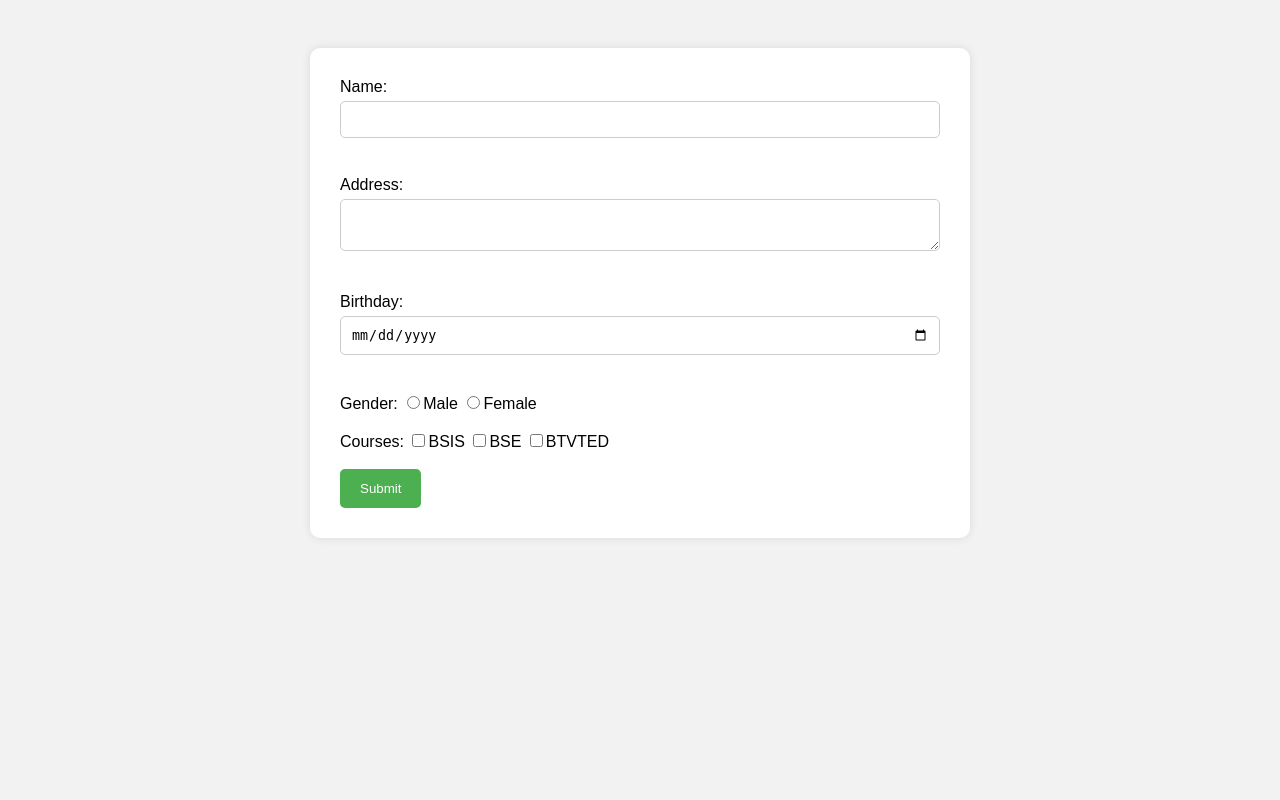
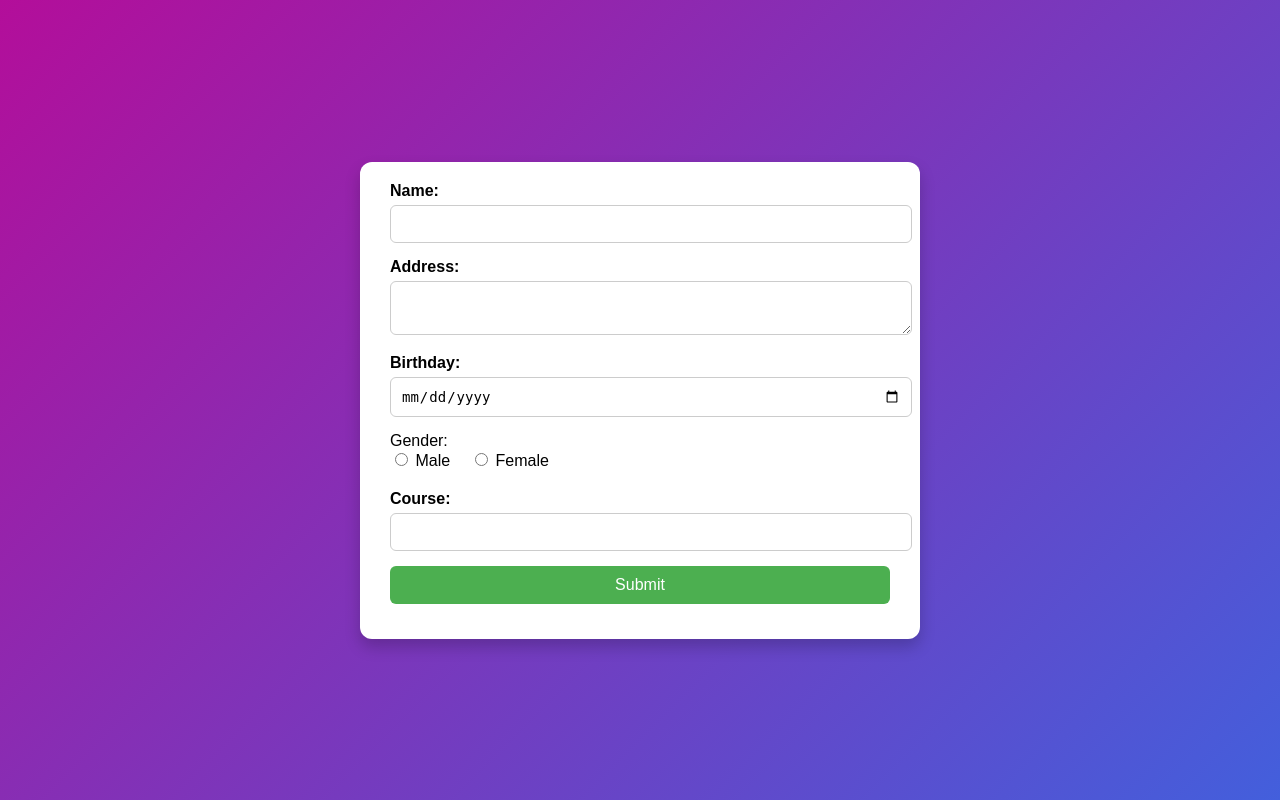
Before and after one commit to CKD121002/WEBDEV, a PHP site: page /create.php in a window 1280 px wide. Run offline with PHP 8.4, Linux system fonts and the light colour scheme; data that the repository does not hold is empty.

Commit message:
Add files via upload

```diff
--- a/CRUD/create.css
+++ b/CRUD/create.css
@@ -1,61 +1,63 @@
 body {
     font-family: Arial, sans-serif;
-    background-color: #f2f2f2;
-    padding: 40px;
+    background: linear-gradient(135deg, #b30e9a, #435fdc); /* Light blue to purple gradient */
+    display: flex;
+    justify-content: center;
+    align-items: center;
+    height: 100vh;
+    margin: 0;
 }
 
-form {
-    background-color: white;
-    max-width: 600px;
-    margin: auto;
-    padding: 30px;
-    border-radius: 10px;
-    box-shadow: 0px 0px 10px rgba(0,0,0,0.1);
-}
-
-input[type="text"],
-input[type="date"],
-textarea {
+.form-container {
+    background: white;
+    padding: 20px 30px;
+    border-radius: 12px;
+    box-shadow: 0 8px 16px rgba(0, 0, 0, 0.2);
     width: 100%;
-    padding: 10px;
-    margin-top: 5px;
-    margin-bottom: 20px;
-    border: 1px solid #ccc;
-    border-radius: 5px;
-    box-sizing: border-box;
-}
-
-textarea {
-    resize: vertical;
-}
-
-input[type="submit"] {
-    background-color: #4CAF50;
-    color: white;
-    padding: 12px 20px;
-    border: none;
-    border-radius: 5px;
-    cursor: pointer;
-}
-
-input[type="submit"]:hover {
-    background-color: #45a049;
-}
-
-label {
-    font-weight: bold;
-}
-
-.error {
-    color: red;
-    font-size: 0.9em;
+    max-width: 500px;
 }
 
 .form-group {
     margin-bottom: 15px;
 }
 
-h3 {
-    text-align: center;
-    color: green;
+.form-group label {
+    font-weight: bold;
+    display: block;
+    margin-bottom: 5px;
 }
+
+.form-group input,
+.form-group textarea {
+    width: 100%;
+    padding: 10px;
+    border: 1px solid #ccc;
+    border-radius: 6px;
+    font-size: 14px;
+}
+
+.form-group input[type="submit"] {
+    background-color: #4CAF50;
+    color: white;
+    border: none;
+    padding: 10px 15px;
+    font-size: 16px;
+    border-radius: 6px;
+    cursor: pointer;
+}
+
+.form-group input[type="submit"]:hover {
+    background-color: #45a049;
+}
+.gender-options {
+    display: flex;
+    gap: 20px;
+    margin-bottom: 20px;
+    align-items: center;
+}
+
+
+.error {
+    color: red;
+    font-size: 13px;
+}
--- a/CRUD/create.php
+++ b/CRUD/create.php
@@ -1,96 +1,76 @@
+<?php
+include 'database.php';
+
+$errors = [];
+$name = $address = $birthday = $gender = $course = '';
+
+// Handle form submission
+if ($_SERVER["REQUEST_METHOD"] == "POST") {
+    $name = trim($_POST["name"]);
+    $address = trim($_POST["address"]);
+    $birthday = $_POST["birthday"];
+    $gender = $_POST["gender"];
+    $course = trim($_POST["course"]);
+
+    if (empty($name)) $errors['name'] = "Name is required";
+    if (empty($address)) $errors['address'] = "Address is required";
+    if (empty($birthday)) $errors['birthday'] = "Birthday is required";
+    if (empty($gender)) $errors['gender'] = "Gender is required";
+    if (empty($course)) $errors['course'] = "Course is required";
+
+    if (count($errors) === 0) {
+        $stmt = $conn->prepare("INSERT INTO user (name, address, birthday, gender, course) VALUES (?, ?, ?, ?, ?)");
+        $stmt->bind_param("sssss", $name, $address, $birthday, $gender, $course);
+        $stmt->execute();
+        $stmt->close();
+        header("Location: read.php?msg=Student added successfully");
+        exit();
+    }
+}
+
+// Fetch data
+$students = $conn->query("SELECT * FROM user");
+?>
+
 <!DOCTYPE html>
-<html>
 <head>
-    <title>USER INFO</title>
+    <title>USER Form</title>
     <link rel="stylesheet" href="create.css">
 </head>
 <body>
+    <div class="form-container">
+        <form action="" method="POST">
+            <div class="form-group">
+                <label for="name">Name:</label>
+                <input type="text" name="name" id="name" value="<?php echo $name; ?>">
+                <span class="error"><?php echo $errors['name'] ?? ''; ?></span>
+            </div>
+            <div class="form-group">
+                <label for="address">Address:</label>
+                <textarea name="address" id="address"><?php echo $address; ?></textarea>
+                <span class="error"><?php echo $errors['address'] ?? ''; ?></span>
+            </div>
+            <div class="form-group">
+                <label for="birthday">Birthday:</label>
+                <input type="date" name="birthday" id="birthday" value="<?php echo $birthday; ?>">
+                <span class="error"><?php echo $errors['birthday'] ?? ''; ?></span>
+            </div>
+            <label>Gender:</label>
+            <div class="gender-options">
+            <label><input type="radio" name="gender" value="Male" <?php if ($gender == "Male") echo "checked"; ?>> Male</label>
+            <label><input type="radio" name="gender" value="Female" <?php if ($gender == "Female") echo "checked"; ?>> Female</label>
+            </div>
+            <span style="color:red"><?php echo $errors['gender'] ?? ''; ?></span>
 
-<?php
-include "database.php"; // Include the database connection
-
-$id = $name = $address = $birthday = $gender = "";
-$courses = [];
-$errors = [];
-
-if ($_SERVER["REQUEST_METHOD"] == "POST") {
-    // Validation logic
-    if (empty($_POST["name"])) {
-        $errors['name'] = "Name is required";
-    } else {
-        $name = htmlspecialchars($_POST["name"]);
-        if (!preg_match("/^[a-zA-Z\s]+$/", $name)) {
-            $errors['name'] = "Only letters and white space allowed";
-        }
-    }
-
-    if (empty($_POST["address"])) {
-        $errors['address'] = "Address is required";
-    } else {
-        $address = htmlspecialchars($_POST["address"]);
-    }
-
-    if (empty($_POST["birthday"])) {
-        $errors['birthday'] = "Birthday is required";
-    } else {
-        $birthday = $_POST["birthday"];
-    }
-
-    if (empty($_POST["gender"])) {
-        $errors['gender'] = "Gender is required";
-    } else {
-        $gender = $_POST["gender"];
-    }
-
-    if (empty($_POST["courses"])) {
-        $errors['courses'] = "At least one course must be selected";
-    } else {
-        $courses = $_POST["courses"];
-    }
-
-    // If no errors, insert into the database
-    if (empty($errors)) {
-        $courseStr = implode(", ", $courses); // Convert courses array to a string
-
-        $sql = "INSERT INTO student (NAME, ADDRESS, GENDER, COURSE)
-        VALUES ('$name', '$address', '$gender', '$courseStr')";
-
-
-        if (mysqli_query($conn, $sql)) {
-            header("Location: read.php?msg=New record added successfully");
-            exit(); // Redirect to read.php
-        } else {
-            echo "Error: " . mysqli_error($conn);
-        }
-    }
-}
-?>
-
-<form method="post" action="UPDATE.php?ID=<?= htmlspecialchars($student['ID']) ?>">
-
-
-    Name: <input type="text" name="name" value="<?php echo $name; ?>">
-    <span style="color:red"><?php echo $errors['name'] ?? ''; ?></span><br><br>
-
-    Address: <textarea name="address"><?php echo $address; ?></textarea>
-    <span style="color:red"><?php echo $errors['address'] ?? ''; ?></span><br><br>
-
-    Birthday: <input type="date" name="birthday" value="<?php echo $birthday; ?>">
-    <span style="color:red"><?php echo $errors['birthday'] ?? ''; ?></span><br><br>
-
-    Gender:
-    <input type="radio" name="gender" value="Male" <?php if ($gender == "Male") echo "checked"; ?>>Male
-    <input type="radio" name="gender" value="Female" <?php if ($gender == "Female") echo "checked"; ?>>Female
-    <span style="color:red"><?php echo $errors['gender'] ?? ''; ?></span><br><br>
-
-    Courses:
-    <input type="checkbox" name="courses[]" value="BSIS" <?php if (in_array("BSIS", $courses)) echo "checked"; ?>>BSIS
-    <input type="checkbox" name="courses[]" value="BSE" <?php if (in_array("BSE", $courses)) echo "checked"; ?>>BSE
-    <input type="checkbox" name="courses[]" value="BTVTED" <?php if (in_array("BTVTED", $courses)) echo "checked"; ?>>BTVTED
-    <span style="color:red"><?php echo $errors['courses'] ?? ''; ?></span><br><br>
-
-    <input type="submit" name="submit" value="Submit">
-</form>
-
+            <div class="form-group">
+                <label for="course">Course:</label>
+                <input type="text" name="course" id="course" value="<?= $course ?>">
+                <span class="error"><?php echo $errors['course'] ?? ''; ?></span>
+            </div>
+            <div class="form-group">
+                <input type="submit" name="submit" value="Submit">
+            </div>
+        </form>
+    </div>
 </body>
 </html>
--- a/CRUD/database.php
+++ b/CRUD/database.php
@@ -1,12 +1,12 @@
 <?php
-$host = "localhost";
-$user = "root";
-$pass = "";
-$db = "form";
+$host = 'localhost';
+$user = 'root';
+$pass = '';
+$db = 'database';
 
-$conn = mysqli_connect($host, $user, $pass, $db);
+$conn = new mysqli($host, $user, $pass, $db);
 
-if (!$conn) {
-    die("Connection failed: " . mysqli_connect_error());
+if ($conn->connect_error) {
+    die("Connection failed: " . $conn->connect_error);
 }
 ?>
--- a/CRUD/delete.php
+++ b/CRUD/delete.php
@@ -1,10 +1,10 @@
 <?php
 include 'database.php';
 
-$conn = new mysqli("localhost", "root", "", "form");
+$conn = new mysqli("localhost", "root", "", "database");
 $id = $_GET["id"];
 
-if ($conn->query("DELETE FROM student WHERE id=$id")) {
+if ($conn->query("DELETE FROM user WHERE id=$id")) {
     header("Location: read.php?message=deleted");
 } else {
     header("Location: read.php?message=error");
```
Also changed, not shown: CRUD/read.css (+26 -6 lines), CRUD/read.php (+11 -12 lines), CRUD/update.php (added, +69 -0 lines), CRUD/user.sql (added, +62 -0 lines).
